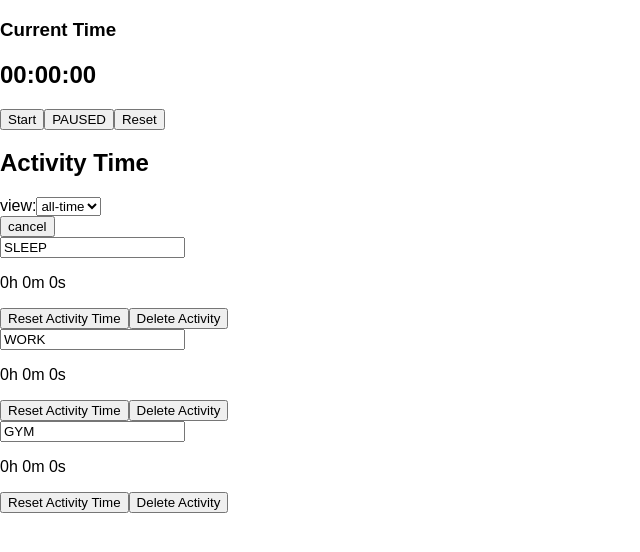
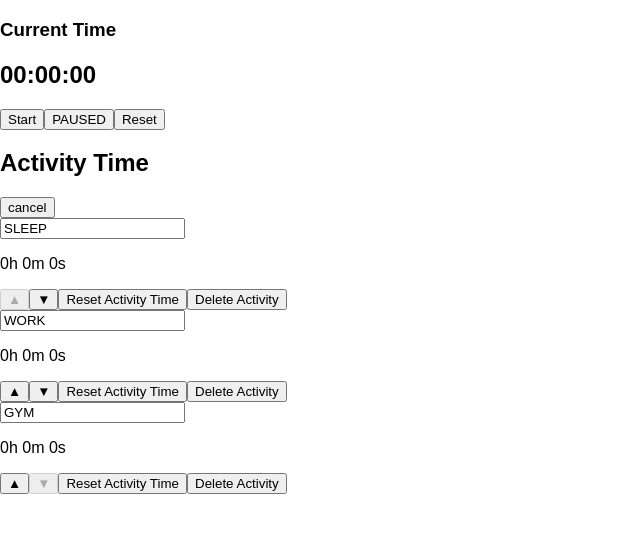
Before and after one commit to Mxke-N/react-day-tracker, a React (Vite) app: page / in a window 1280 px wide. Both pictures are taken after a click on the button "edit". Shown: the top 552 px of the page, without its empty margins (0-640 px from the left). Built offline with nearby package versions, Linux system fonts and the light colour scheme.

Commit message:
add feature to reorder list of activities

```diff
--- a/src/components/ActivityList.jsx
+++ b/src/components/ActivityList.jsx
@@ -6,10 +6,12 @@ function ActivityList() {
 
   return (
     <div className="activity-list">
-      {activities.map((activity) => (
+      {activities.map((activity, index) => (
         <ActivityListItem
           key={activity.id}
+          index={index}
           activity={activity}
+          activitiesLength={activities.length}
         />
       ))}
     </div>
--- a/src/components/ActivityListItem.jsx
+++ b/src/components/ActivityListItem.jsx
@@ -1,8 +1,8 @@
 import React, { useState, useEffect } from "react";
 import { useActivity } from "../contexts/ActivityContext.jsx";
 
-function ActivityListItem({ activity }) {
-  const { option, updateActivityName, addTimeToActivity, deleteActivity, resetActivityTime } = useActivity();
+function ActivityListItem({ index, activity, activitiesLength }) {
+  const { option, updateActivityName, addTimeToActivity, deleteActivity, resetActivityTime, reorderActivities } = useActivity();
   const [activityName, setActivityName] = useState(activity.name);
 
   useEffect(() => {
@@ -48,6 +48,14 @@ function ActivityListItem({ activity }) {
     resetActivityTime(activity.id);
   }
 
+  function onUpClick() {
+    reorderActivities(index, index - 1);
+  }
+
+  function onDownClick() {
+    reorderActivities(index, index + 1);
+  }
+
   return (
     <div className="activity-list-item">
       {option === "edit" ? (
@@ -61,6 +69,18 @@ function ActivityListItem({ activity }) {
           />
           <p>{formatTime()}</p>
           <div className="edit-activity-buttons">
+            <button
+              onClick={onUpClick}
+              disabled={index === 0}
+            >
+              ▲
+            </button>
+            <button
+              onClick={onDownClick}
+              disabled={index === activitiesLength - 1}
+            >
+              ▼
+            </button>
             <button onClick={onResetActivityTimeClick}>Reset Activity Time</button>
             <button onClick={onDeleteActivityClick}>Delete Activity</button>
           </div>
--- a/src/components/ActivityOptions.jsx
+++ b/src/components/ActivityOptions.jsx
@@ -7,13 +7,13 @@ function ActivityOptions() {
 
   return (
     <div className="activity-options-container">
-      <div className="activity-view-selection">
+      {/* <div className="activity-view-selection">
         <label htmlFor="views">view:</label>
         <select name="views" id="views">
-          <option value="all-time">all-time</option>
+          <option value="alltime">all-time</option>
           <option value="daily">daily</option>
         </select>
-      </div>
+      </div>  */}
       <div className="activity-options-buttons">
         {option === null ? (
           <>
--- a/src/contexts/ActivityContext.jsx
+++ b/src/contexts/ActivityContext.jsx
@@ -50,7 +50,6 @@ export function ActivityProvider({ children, stopwatchTime, broadcastTimeAddedEv
   }
 
   function updateActivityName(id, newName) {
-    console.log(id, newName);
     setActivities((prevActivities) =>
       prevActivities.map((activity) =>
         activity.id === id ? (
@@ -84,6 +83,14 @@ export function ActivityProvider({ children, stopwatchTime, broadcastTimeAddedEv
     );
   }
 
+  function reorderActivities(oldIndex, newIndex) {
+    if (newIndex < 0 || newIndex >= activities.length) return; // Prevent out-of-bounds
+    const updatedActivities = [...activities];
+    const [movedActivity] = updatedActivities.splice(oldIndex, 1);
+    updatedActivities.splice(newIndex, 0, movedActivity);
+    setActivities(updatedActivities);
+  }
+
   return (
     <ActivityContext.Provider value={{
       stopwatchTime,
@@ -96,6 +103,7 @@ export function ActivityProvider({ children, stopwatchTime, broadcastTimeAddedEv
       updateActivityName,
       deleteActivity,
       resetActivityTime,
+      reorderActivities,
     }}>
       {children}
     </ActivityContext.Provider>
```
Lines whose indentation alone changed are shown as unchanged.
